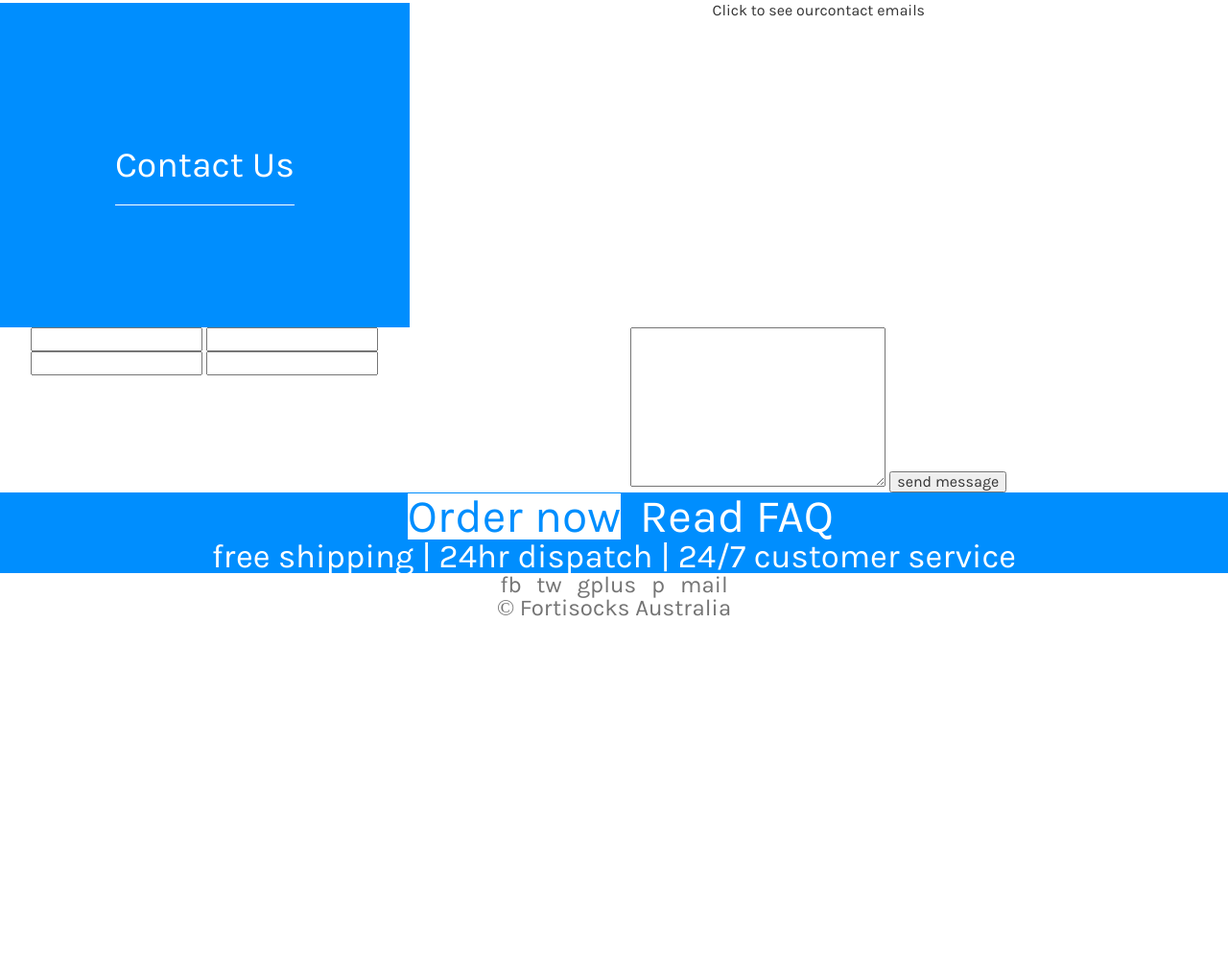
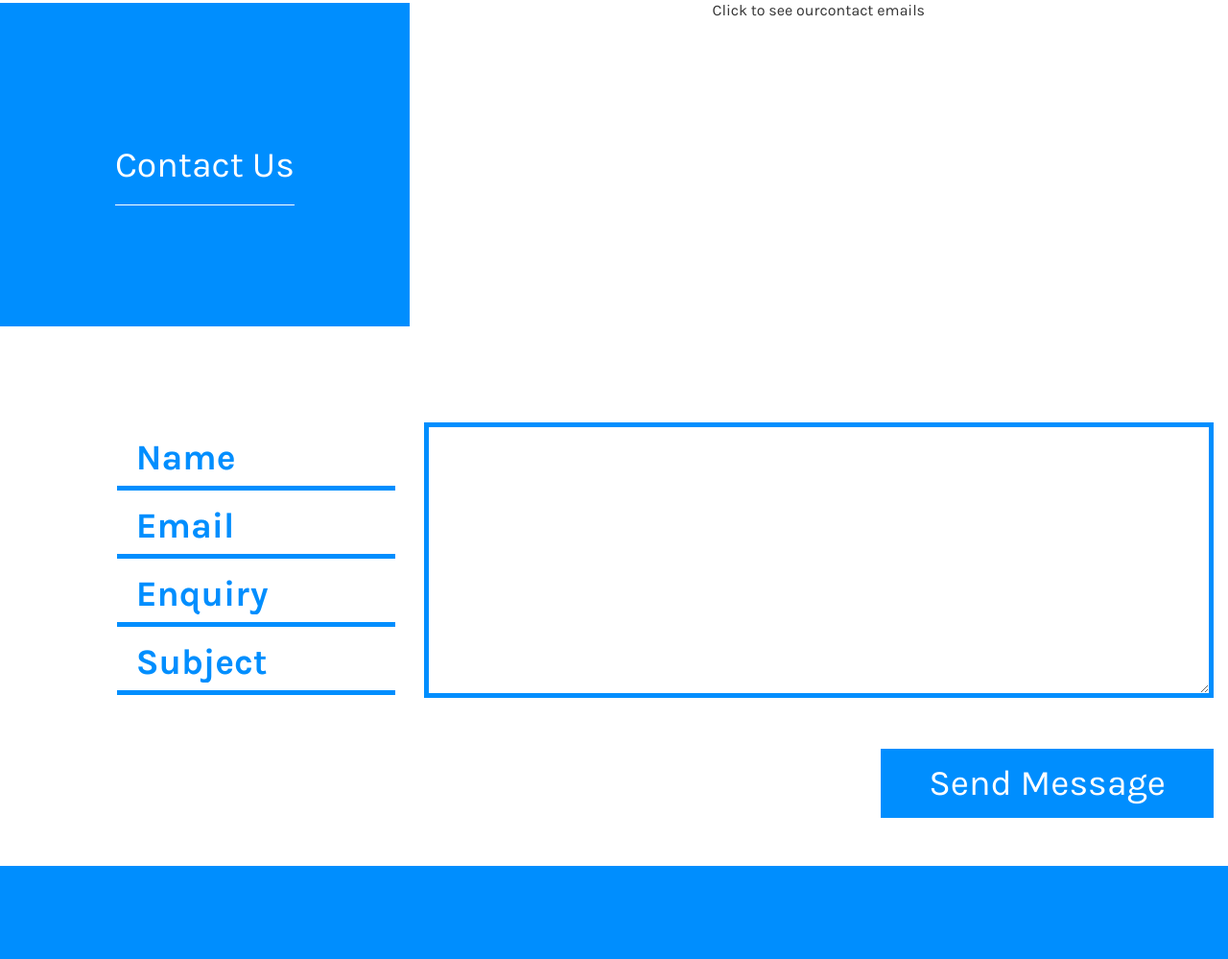
Before and after one commit to mentikora/fortisocks, a plain HTML site: page index.html in a window 1280 px wide. Shown: the part 3248-4247 px from the top of the page at 96% size. Before the commit the page ends 3895 px from the top, so only its background shows below. Drawn offline with Linux system fonts and the light colour scheme.

Commit message:
insta images, preFooter, form, footer

```diff
--- a/css/application.css
+++ b/css/application.css
@@ -282,12 +282,21 @@ header .cart{
     -o-transition: background .3s ease-in-out;
     transition: background .3s ease-in-out;
   }
+    @media(max-width: 991px){
+      .ico_1:hover:before,
+      .ico_2:hover:before,
+      .ico_3:hover:before{
+        bottom: inherit;
+        top: -48px;
+      }
+    }
     .about_product .ico:before{
       display: none;
       position: absolute;
-      bottom: -50px;
+      bottom: -48px;
       left: 0;
       width: 100%;
+
       color: #008efe;
     }
   .ico_1{
@@ -403,29 +412,105 @@ header .cart{
   }
 /* contact us */
 
+.contact_us{}
+  .contact_us form{
+    margin-top: 100px;
+    margin-bottom: 50px;
+  }
+  .contact_us input,
+  .contact_us textarea{
+    width: 100%;
+
+    font-family: Karla-Bold, sans-serif;
+    color: #008efe;
+    font-size: 28pt;
+  }
+    .contact_us input:focus,
+    .contact_us textarea:focus{
+      box-shadow: none;
+      outline: none;
+    }
+
+  ::-webkit-input-placeholder {color:#008efe;}
+  ::-moz-placeholder          {color:#008efe;}
+  :-moz-placeholder           {color:#008efe;}
+  :-ms-input-placeholder      {color:#008efe;}
+
+  .contact_us input{
+    margin-top: 7px;
+    padding: 8px 20px;
+
+    border: none;
+    border-bottom: 5px solid #008efe;
+
+    -webkit-transition: background .3s ease-in-out;
+    -o-transition: background .3s ease-in-out;
+    transition: background .3s ease-in-out;
+  }
+    .contact_us input:focus{
+      background: #008efe;
+      color: #fff;
+    }
+  .contact_us textarea{
+    padding: 8px;
+    border: 5px solid #008efe;
+  }
+  .contact_us button{
+    margin-top: 50px;
+    padding: 17px 50px;
+
+    font-size: 28pt;
+    border: none;
+    background: #008efe;
+    color: #fff;
+  }
+
 /* pre footer */
 .pre_footer{
+  padding: 100px 0 50px;
+  margin-bottom: 50px;
+
   background: #008efe;
   color: #fff;
-
   text-align: center;
 }
   .pre_footer .btn{
     display: inline-block;
     margin-left: 15px;
+    border: 3px solid transparent;
 
+    padding: 20px 0px;
     font-size: 36pt;
+    width: 350px;
+
+    -moz-border-top-left-radius: 50px;
+    -webkit-border-top-left-radius: 50px;
+    border-top-left-radius: 50px;
+    -moz-border-bottom-left-radius: 50px;
+    -webkit-border-bottom-left-radius: 50px;
+    border-bottom-left-radius: 50px;
+    -moz-border-top-right-radius: 50px;
+    -webkit-border-top-right-radius: 50px;
+    border-top-right-radius: 50px;
+    -moz-border-bottom-right-radius: 50px;
+    -webkit-border-bottom-right-radius: 50px;
+    border-bottom-right-radius: 50px;
   }
+    .pre_footer .btn:hover{
+      text-decoration: none;
+    }
     .pre_footer .order{
       color: #008efe;
       background: #fff;
     }
     .pre_footer .faq{
       color: #fff;
-      border: 1px solid #008efe;
+      border: 3px solid #fff;
     }
 
   .pre_footer p{
+    margin-top: 50px;
+
     font-size: 26pt;
   }
 
@@ -439,5 +524,36 @@ footer{
     display: inline-block;
     margin: 0 5px;
 
+    background: url('images/footer_soc.jpg') no-repeat 0 0;
     color: #747474;
+    height: 25px;
+    width: 35px;
   }
+    footer a.footer_fb{
+      background-position: 13px -1px;
+      -webkit-background-size: cover;
+      background-size: cover;
+    }
+    footer a.footer_tw{
+      background-position: -41px 2px;
+      -webkit-background-size: cover;
+      background-size: cover;
+    }
+    footer a.footer_gplus{
+      background-position: -99px 0;
+      -webkit-background-size: cover;
+      background-size: cover;
+    }
+    footer a.footer_pinterest{
+      background-position: -150px 1px;
+      -webkit-background-size: cover;
+      background-size: cover;
+    }
+    footer a.footer_mail{
+      background-position: -204px 2px;
+      -webkit-background-size: cover;
+      background-size: cover;
+    }
+  footer p{
+    margin-top: 25px;
+  }
--- a/index.html
+++ b/index.html
@@ -118,9 +118,9 @@
 
       <section class="promo_images container-fluid">
         <div class="row">
-          <div class="col-md-4 slide slide_one"></div>
-          <div class="col-md-4 slide slide_two"></div>
-          <div class="col-md-4 slide slide_three"></div>
+          <div class="col-xs-4 slide slide_one"></div>
+          <div class="col-xs-4 slide slide_two"></div>
+          <div class="col-xs-4 slide slide_three"></div>
         </div>
       </section>
 
@@ -146,22 +146,22 @@
         </div>
         <div class="row ico_wr">
           <div class="col-md-10 col-md-offset-1">
-            <div class="col-sm-2 col-xs-6">
+            <div class="col-md-2 col-xs-4">
               <div class="ico ico_1"></div>
             </div>
-            <div class="col-sm-2 col-xs-6">
+            <div class="col-md-2 col-xs-4">
               <div class="ico ico_2"></div>
             </div>
-            <div class="col-sm-2 col-xs-6">
+            <div class="col-md-2 col-xs-4">
               <div class="ico ico_3"></div>
             </div>
-            <div class="col-sm-2 col-xs-6">
+            <div class="col-md-2 col-xs-4">
               <div class="ico ico_4"></div>
             </div>
-            <div class="col-sm-2 col-xs-6">
+            <div class="col-md-2 col-xs-4">
               <div class="ico ico_5"></div>
             </div>
-            <div class="col-sm-2 col-xs-6">
+            <div class="col-md-2 col-xs-4">
               <div class="ico ico_6"></div>
             </div>
           </div>
@@ -194,23 +194,23 @@
           Latest from Instagram <a href=""><span>follow</span> @fortisocks</a>
         </p>
         <div class="row instagram_promo">
-          <div class="col-md-2">
-            <img src="img/test_img.jpg" alt="" class="img-responsive">
+          <div class="col-md-2 col-sm-4 col-xs-6">
+            <img src="img/insta_1.jpg" alt="" class="img-responsive">
           </div>
-          <div class="col-md-2">
-            <img src="img/test_img.jpg" alt="" class="img-responsive">
+          <div class="col-md-2 col-sm-4 col-xs-6">
+            <img src="img/insta_2.jpg" alt="" class="img-responsive">
           </div>
-          <div class="col-md-2">
-            <img src="img/test_img.jpg" alt="" class="img-responsive">
+          <div class="col-md-2 col-sm-4 col-xs-6">
+            <img src="img/insta_3.jpg" alt="" class="img-responsive">
           </div>
-          <div class="col-md-2">
-            <img src="img/test_img.jpg" alt="" class="img-responsive">
+          <div class="col-md-2 col-sm-4 col-xs-6">
+            <img src="img/insta_4.jpg" alt="" class="img-responsive">
           </div>
-          <div class="col-md-2">
-            <img src="img/test_img.jpg" alt="" class="img-responsive">
+          <div class="col-md-2 col-sm-4 col-xs-6">
+            <img src="img/insta_5.jpg" alt="" class="img-responsive">
           </div>
-          <div class="col-md-2">
-            <img src="img/test_img.jpg" alt="" class="img-responsive">
+          <div class="col-md-2 col-sm-4 col-xs-6">
+            <img src="img/insta_6.jpg" alt="" class="img-responsive">
           </div>
         </div>
       </div>
@@ -226,36 +226,35 @@
             Click to see ourcontact emails
           </div>
         </div>
-        <div class="row">
-          <form action="">
-            <div class="col-md-4">
-              <input type="text">
-              <input type="text">
-              <input type="text">
-              <input type="text">
-            </div>
-            <div class="col-md-8">
-              <textarea name="" id="" cols="30" rows="10"></textarea>
-              <button>send message</button>
-            </div>
-          </form>
-        </div>
+        <form action="" class="row">
+          <div class="col-md-3 col-md-offset-1">
+            <input type="text" placeholder="Name">
+            <input type="text" placeholder="Email">
+            <input type="text" placeholder="Enquiry">
+            <input type="text" placeholder="Subject">
+          </div>
+          <div class="col-md-8">
+            <textarea name="" id="" cols="30" rows="7"></textarea>
+            <button class="pull-right">Send Message</button>
+          </div>
+        </form>
       </section>
 
       <div class="pre_footer">
-        <a href="" class="btn order">Order now</a>
-        <a href="" class="btn faq">Read FAQ</a>
+        <a href="javascript:;" class="btn order">Order now</a>
+        <a href="javascript:;" class="btn faq">Read FAQ</a>
         <p>free shipping | 24hr dispatch | 24/7 customer service</p>
       </div>
 
       <footer>
-        <a href="">fb</a>
-        <a href="">tw</a>
-        <a href="">gplus</a>
-        <a href="">p</a>
-        <a href="">mail</a>
-        <p>&copy; Fortisocks Australia</p>
+        <a href="javascript:;" class="footer_fb"></a>
+        <a href="javascript:;" class="footer_tw"></a>
+        <a href="javascript:;" class="footer_gplus"></a>
+        <a href="javascript:;" class="footer_pinterest"></a>
+        <a href="javascript:;" class="footer_mail"></a>
+        <p>&copy;2015 Fortisocks Australia</p>
       </footer>
+
     </div>
   </div>
 </div>
```
Also changed, not shown: css/images/footer_soc.jpg (added), img/insta_1.jpg (added), img/insta_2.jpg (added), img/insta_3.jpg (added), img/insta_4.jpg (added), img/insta_5.jpg (added), img/insta_6.jpg (added), img/test_img.jpg (deleted).
